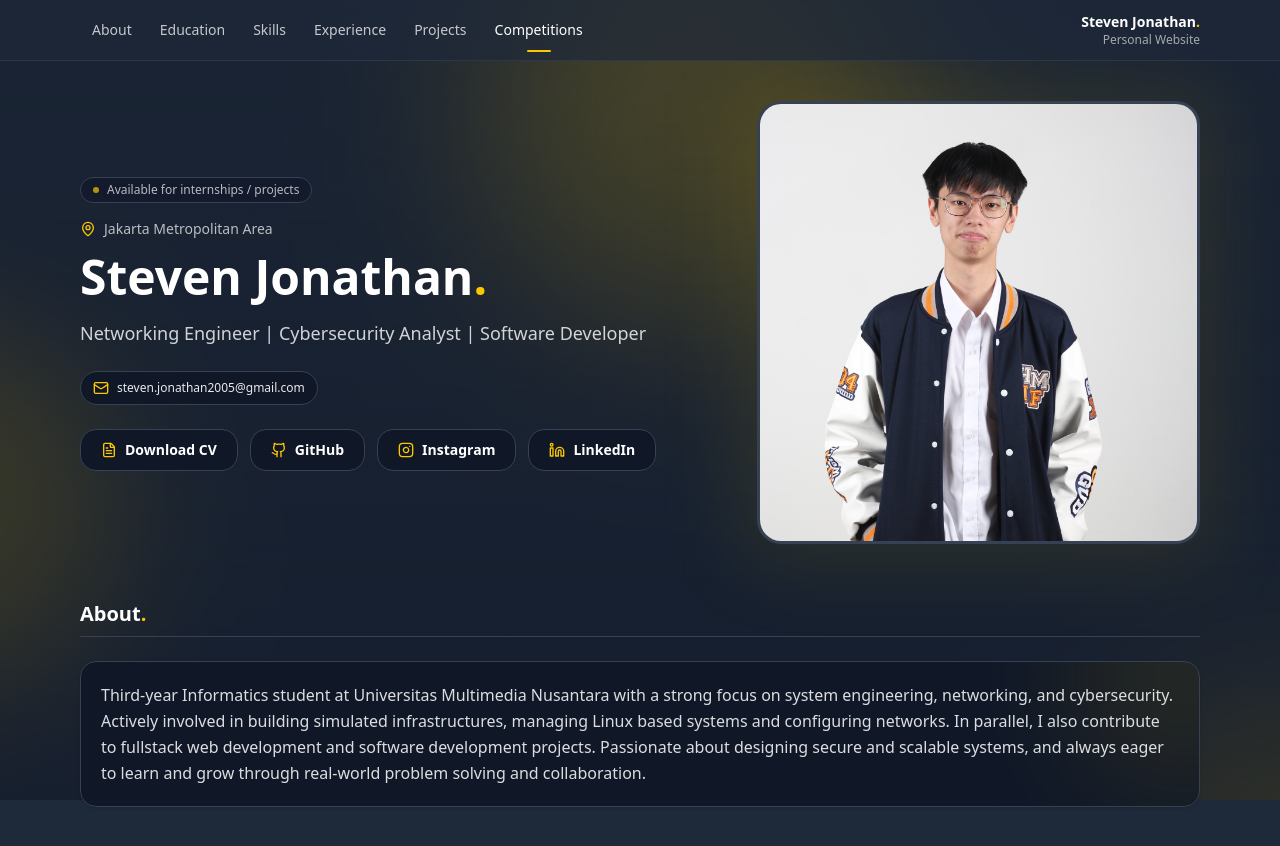
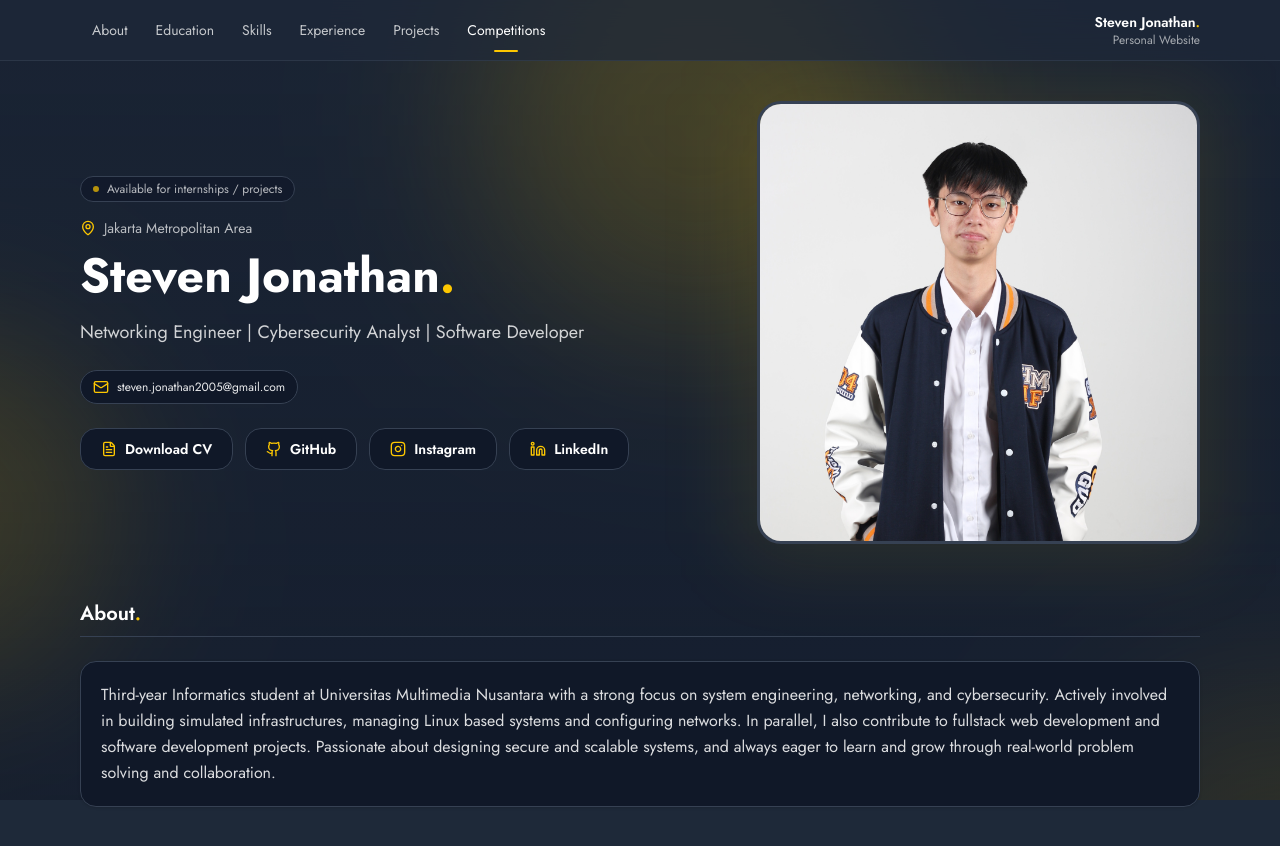
Before and after one commit to stevjoo/personal-website, a Vue app: page / in a window 1280 px wide. Shown: the top 846 px of the page. Built offline with nearby package versions, Linux system fonts and the light colour scheme.

Commit message:
Change font and Update CV

```diff
--- a/index.html
+++ b/index.html
@@ -1,10 +1,16 @@
-<!DOCTYPE html>
+<!doctype html>
 <html lang="">
     <head>
-    <meta charset="UTF-8">
-    <meta name="viewport" content="width=device-width, initial-scale=1.0">
+        <meta charset="UTF-8" />
+        <meta name="viewport" content="width=device-width, initial-scale=1.0" />
         <title>Steven Jonathan</title>
-    <link rel="icon" href="/src/assets/favicon.ico">
+        <link rel="icon" href="/src/assets/favicon.ico" />
+        <link rel="preconnect" href="https://fonts.googleapis.com" />
+        <link rel="preconnect" href="https://fonts.gstatic.com" crossorigin />
+        <link
+            href="https://fonts.googleapis.com/css2?family=Jost:ital,wght@0,100..900;1,100..900&display=swap"
+            rel="stylesheet"
+        />
     </head>
     <body class="scroll-smooth overflow-x-hidden">
         <div id="app"></div>
--- a/src/App.vue
+++ b/src/App.vue
@@ -272,7 +272,7 @@ onMounted(() => {
         <SectionTitle>About</SectionTitle>
         <Card class="relative overflow-hidden transition duration-200 hover:-translate-y-0.5 hover:border-yellow-400">
           <div
-            class="absolute -right-24 -top-24 h-56 w-56 rounded-full bg-yellow-400/10 blur-3xl"
+            class="absolute -right-24 -top-24 h-56 w-56 rounded-full"
           />
           <p class="relative leading-relaxed text-white/85">
             {{ profile.summary }}
--- a/src/assets/main.css
+++ b/src/assets/main.css
@@ -2,6 +2,10 @@
 @tailwind base;
 @tailwind components;
 @tailwind utilities;
+
+body {
+  font-family: 'Jost', sans-serif;
+}
 
 .bg-blob {
   position: absolute;
```
Lines whose indentation alone changed are shown as unchanged.
